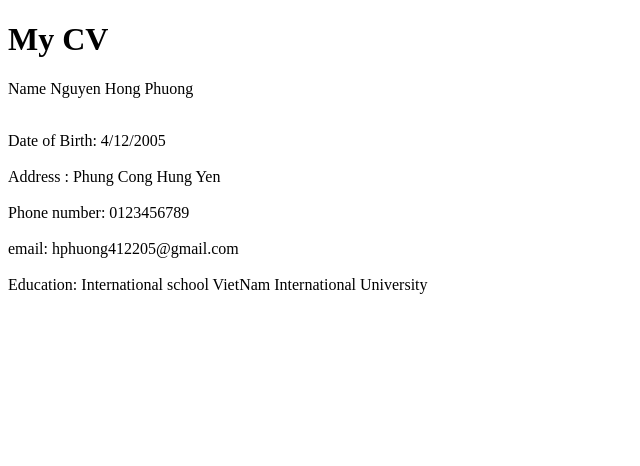
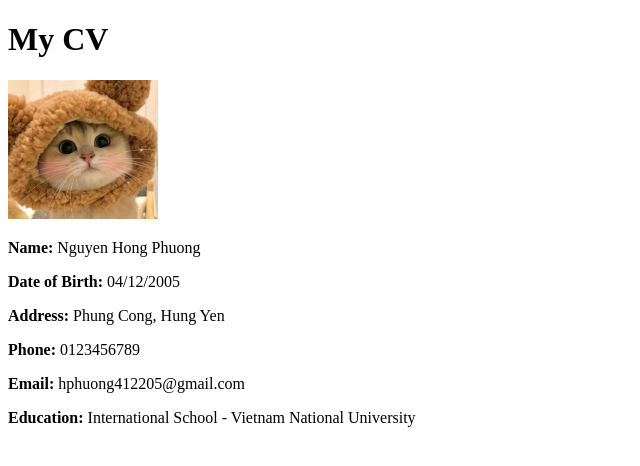
Before and after one commit to hphuong412/hphuong412.github.io, a plain HTML site: page week3/cv.html in a window 1280 px wide. Shown: the whole page, without its empty margins (0-640 px from the left). Drawn offline with Linux system fonts and the light colour scheme.

Commit message:
Update cv.html

```diff
--- a/week3/cv.html
+++ b/week3/cv.html
@@ -1,18 +1,18 @@
 <!DOCTYPE html>
 <html>
 <head>
-  <title>CV</title>
+  <title>CV - Nguyen Hong Phuong</title>
   <meta charset="UTF-8">
-<meta name="viewport" content="width=device-with, initial-scale=1.0">
-
+  <meta name="viewport" content="width=device-width, initial-scale=1.0">
 </head>
 <body>
   <h1>My CV</h1>
-  <p> Name Nguyen Hong Phuong </p>
-  <br> Date of Birth: 4/12/2005 </br>
-  <br> Address : Phung Cong Hung Yen<br>
-  <br> Phone number: 0123456789 </br>
-  <br> email: hphuong412205@gmail.com<br>
-  <br> Education: International school VietNam International University</br>
+  <p> <img src="image /me.png" alt="apple" width="150"></p>
+  <p><strong>Name:</strong> Nguyen Hong Phuong</p>
+  <p><strong>Date of Birth:</strong> 04/12/2005</p>
+  <p><strong>Address:</strong> Phung Cong, Hung Yen</p>
+  <p><strong>Phone:</strong> 0123456789</p>
+  <p><strong>Email:</strong> hphuong412205@gmail.com</p>
+  <p><strong>Education:</strong> International School - Vietnam National University</p>
 </body>
 </html>
```
